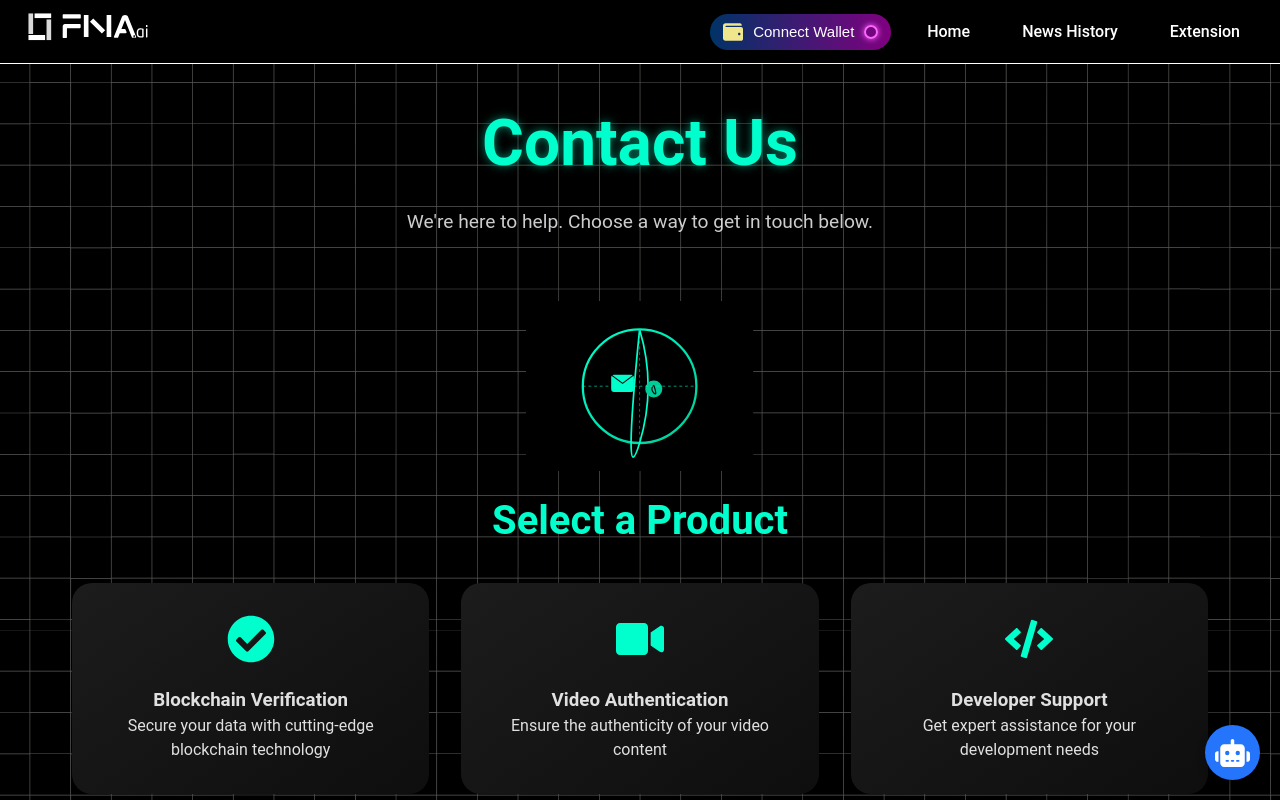
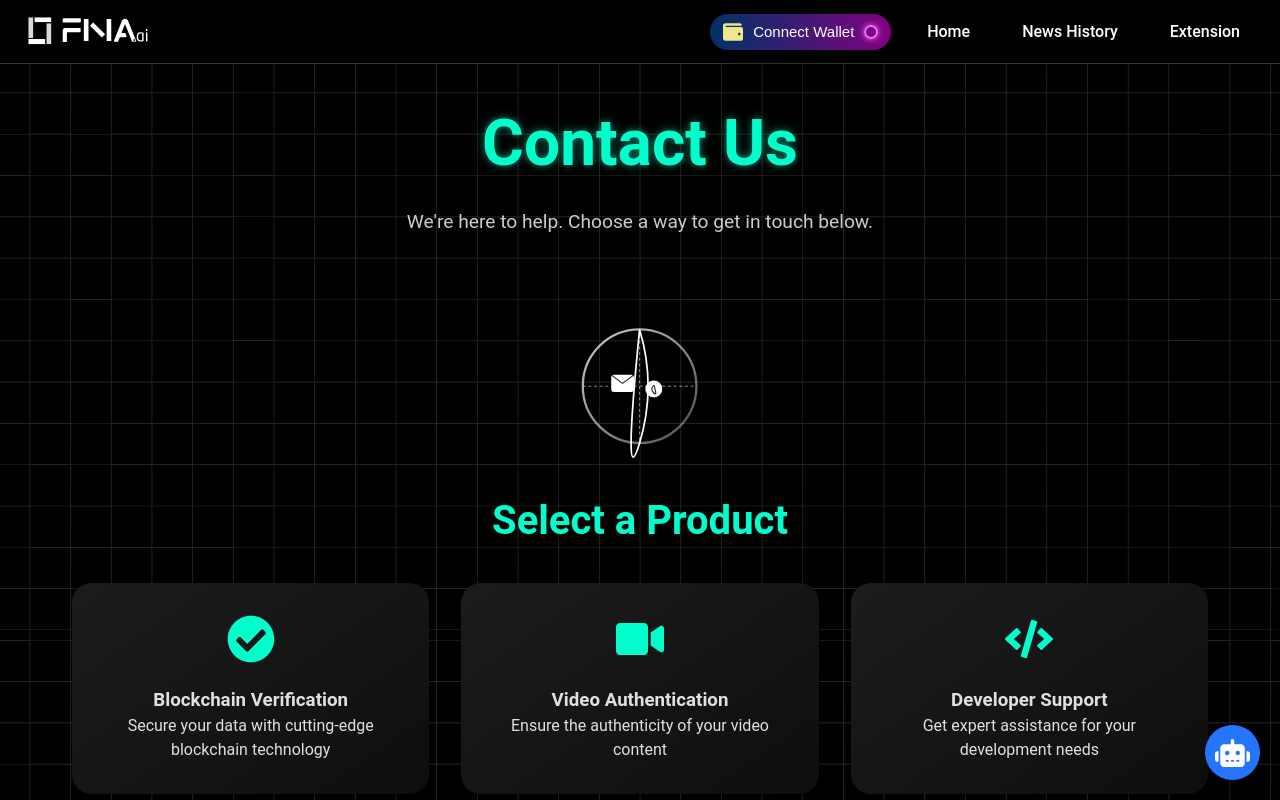
Before and after one commit to Priyank911/FNA.ai, a React (Create React App) app: page /contactsupport in a window 1280 px wide. Shown: the top 800 px of the page. Built offline with nearby package versions, Linux system fonts and the light colour scheme.

Commit message:
Changesnf

```diff
--- a/src/ContactSupport.js
+++ b/src/ContactSupport.js
@@ -36,44 +36,41 @@ const ContactSupport = () => {
     <svg xmlns="http://www.w3.org/2000/svg" viewBox="0 0 400 300">
         <defs>
             <linearGradient id="grad1" x1="0%" y1="0%" x2="100%" y2="100%">
-              <stop offset="0%" style={{ stopColor: '#00ffcc', stopOpacity: 1 }} />
-              <stop offset="100%" style={{ stopColor: '#00cc99', stopOpacity: 1 }} />
+                <stop offset="0%" style={{ stopColor: '#ffffff', stopOpacity: 0.8 }} />
+                <stop offset="100%" style={{ stopColor: '#ffffff', stopOpacity: 0.3 }} />
             </linearGradient>
         </defs>
-
-          {/* Background */}
-          <rect width="400" height="300" fill="#000000" />
 
         {/* Abstract shapes */}
         <circle cx="200" cy="150" r="100" fill="none" stroke="url(#grad1)" strokeWidth="4">
             <animate attributeName="r" values="100;110;100" dur="4s" repeatCount="indefinite" />
         </circle>
 
-          <path d="M200,50 Q230,150 200,250 T200,50" fill="none" stroke="#00ffcc" strokeWidth="3">
+        <path d="M200,50 Q230,150 200,250 T200,50" fill="none" stroke="#ffffff" strokeWidth="3">
             <animate attributeName="d" values="M200,50 Q230,150 200,250 T200,50;M200,50 Q170,150 200,250 T200,50;M200,50 Q230,150 200,250 T200,50" dur="6s" repeatCount="indefinite" />
         </path>
 
         {/* Communication symbols */}
         <g transform="translate(150, 130)">
-            <rect x="0" y="0" width="40" height="30" rx="5" fill="#00ffcc">
+            <rect x="0" y="0" width="40" height="30" rx="5" fill="#ffffff">
                 <animate attributeName="opacity" values="1;0.5;1" dur="2s" repeatCount="indefinite" />
             </rect>
-            <polyline points="0,0 20,15 40,0" fill="none" stroke="#050505" strokeWidth="2" />
+            <polyline points="0,0 20,15 40,0" fill="none" stroke="#212121" strokeWidth="2" />
         </g>
 
         <g transform="translate(210, 140)">
-            <circle cx="15" cy="15" r="15" fill="#00cc99">
+            <circle cx="15" cy="15" r="15" fill="#ffffff">
                 <animate attributeName="r" values="15;18;15" dur="2s" repeatCount="indefinite" />
             </circle>
-            <path d="M15,8 Q8,15 15,22 T15,8" fill="none" stroke="#050505" strokeWidth="2" />
+            <path d="M15,8 Q8,15 15,22 T15,8" fill="none" stroke="#212121" strokeWidth="2" />
         </g>
 
         {/* Connecting lines */}
-          <line x1="100" y1="150" x2="300" y2="150" stroke="#00ffcc" strokeWidth="1" strokeDasharray="5,5">
+        <line x1="100" y1="150" x2="300" y2="150" stroke="#ffffff" strokeWidth="1" strokeDasharray="5,5">
             <animate attributeName="stroke-dashoffset" values="0;100" dur="10s" repeatCount="indefinite" />
         </line>
 
-          <line x1="200" y1="50" x2="200" y2="250" stroke="#00cc99" strokeWidth="1" strokeDasharray="5,5">
+        <line x1="200" y1="50" x2="200" y2="250" stroke="#ffffff" strokeWidth="1" strokeDasharray="5,5">
             <animate attributeName="stroke-dashoffset" values="0;100" dur="10s" repeatCount="indefinite" />
         </line>
     </svg>
--- a/src/Footer.css
+++ b/src/Footer.css
@@ -1,6 +1,5 @@
-/* General styles */
 .footer {
-  background: linear-gradient(135deg, #1e1e28, #323248);
+  background: linear-gradient(135deg, #000000, #323248);
   color: #ffffff;
   padding: 20px;
   display: flex;
@@ -8,9 +7,9 @@
   align-items: center;
   width: 100vw;
   box-sizing: border-box;
+  border-top: 1px solid rgba(255, 255, 255, 0.2);
 }
 
-/* Footer Content */
 .footer-content {
   display: flex;
   justify-content: space-between;
--- a/src/Navbar.css
+++ b/src/Navbar.css
@@ -1,4 +1,3 @@
-/* General Styles */
 * {
   margin: 0;
   padding: 0;
@@ -11,7 +10,7 @@ body {
 }
 
 .navbar {
-  background-color: #000000; /* Pure black background for the navbar */
+  background-color: #000000;
   padding: 0.5rem 1.5rem;
   display: flex;
   justify-content: space-between;
@@ -21,7 +20,7 @@ body {
   top: 0;
   left: 0;
   z-index: 1000;
-  border-bottom: 1px solid #fff;
+  border-bottom: 1px solid rgba(255, 255, 255, 0.2);
   transition: background-color 0.3s ease;
 }
 
@@ -40,8 +39,7 @@ body {
   transform: scale(1.1);
 } */
 .navbar-logo-img:hover {
-  transform: scale(1.1); /* Slight zoom on hover */
-  filter: drop-shadow(0 0 5px #00ffcc); /* Neon effect */
+  transform: scale(1.1);
 }
 
 .navbar-logo:hover {
@@ -58,12 +56,12 @@ body {
   margin-left: 20px;
   padding: 0.5rem 1rem;
   transition: transform 0.3s ease, box-shadow 0.3s ease, border-radius 0.3s ease;
-  border-radius: 12px; /* Rounded square shape */
+  border-radius: 12px;
 }
 
 .navbar-list li:hover {
   transform: translateY(-5px);
-  box-shadow: 0 5px 15px rgba(0, 255, 153, 0.6);
+  box-shadow: 0 5px 15px rgba(255, 255, 255, 0.6);
   background-color: rgba(0, 255, 153, 0.1);
 }
 
@@ -75,7 +73,7 @@ body {
 }
 
 .navbar-list li a:hover {
-  color: #00ff99;
+  color: #ffffff;
 }
 
 /* Mobile Menu */
```
Also changed, not shown: src/Footer.js (+0 -36 lines), public/background.png, src/logo.svg. Lines whose indentation alone changed are shown as unchanged.
